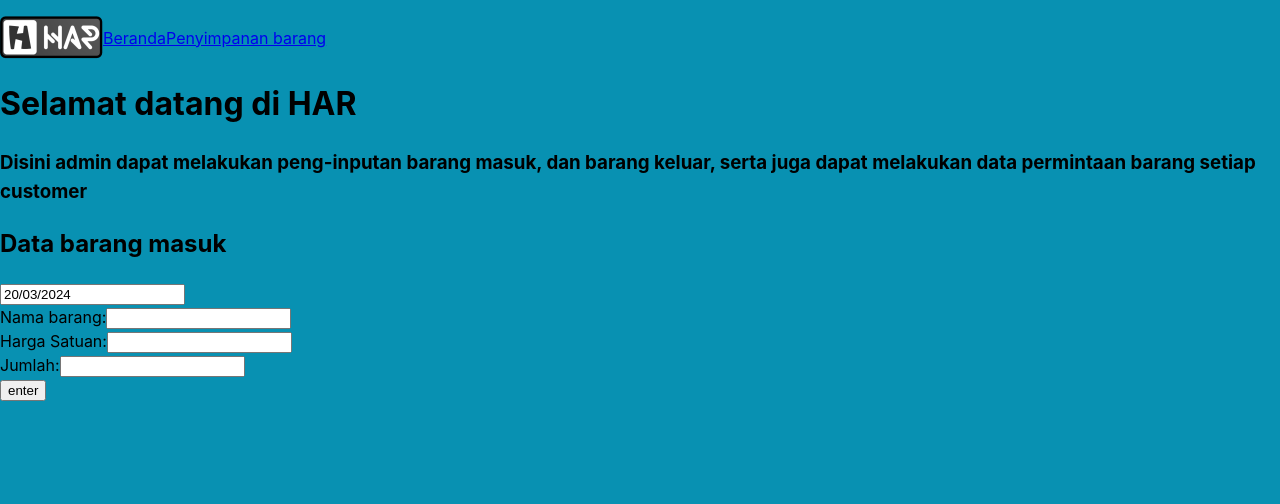
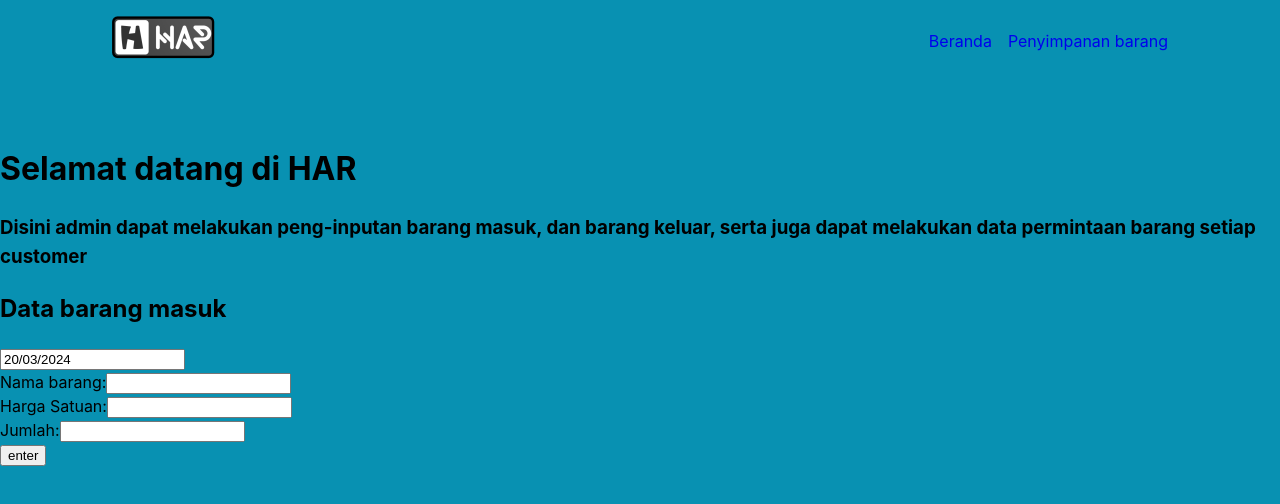
Before and after one commit to irsyadalaudin/items-storage, a React (Vite) app in the folder admin/: page / in a window 1280 px wide. Shown: the top 504 px of the page. Built offline with nearby package versions, Linux system fonts and the light colour scheme.

Commit message:
updated Navbar style

```diff
--- a/admin/src/components/Navbar.jsx
+++ b/admin/src/components/Navbar.jsx
@@ -3,14 +3,14 @@ import { Link } from 'react-router-dom'
 
 const Navbar = () => {
     return (
-        <nav className='bg-primary fixed top-0'>
-            <div className='flex flex-wrap items-center justify-between mt-4'>
-                <img className='' src={navLogo} alt={'nav-logo'} />
+        <nav className='flex flex-row items-center justify-between sticky top-0 mt-4 px-28'>
+            <div>
+                <img src={navLogo} alt={'nav-logo'} />
+            </div>
 
-                <div className=''>
-                    <Link to='/'>Beranda</Link>
-                    <Link to='/'>Penyimpanan barang</Link>
-                </div>
+            <div className='flex gap-4'>
+                <Link to='/' className='no-underline'>Beranda</Link>
+                <Link to='/' className='no-underline'>Penyimpanan barang</Link>
             </div>
         </nav>
     )
```
